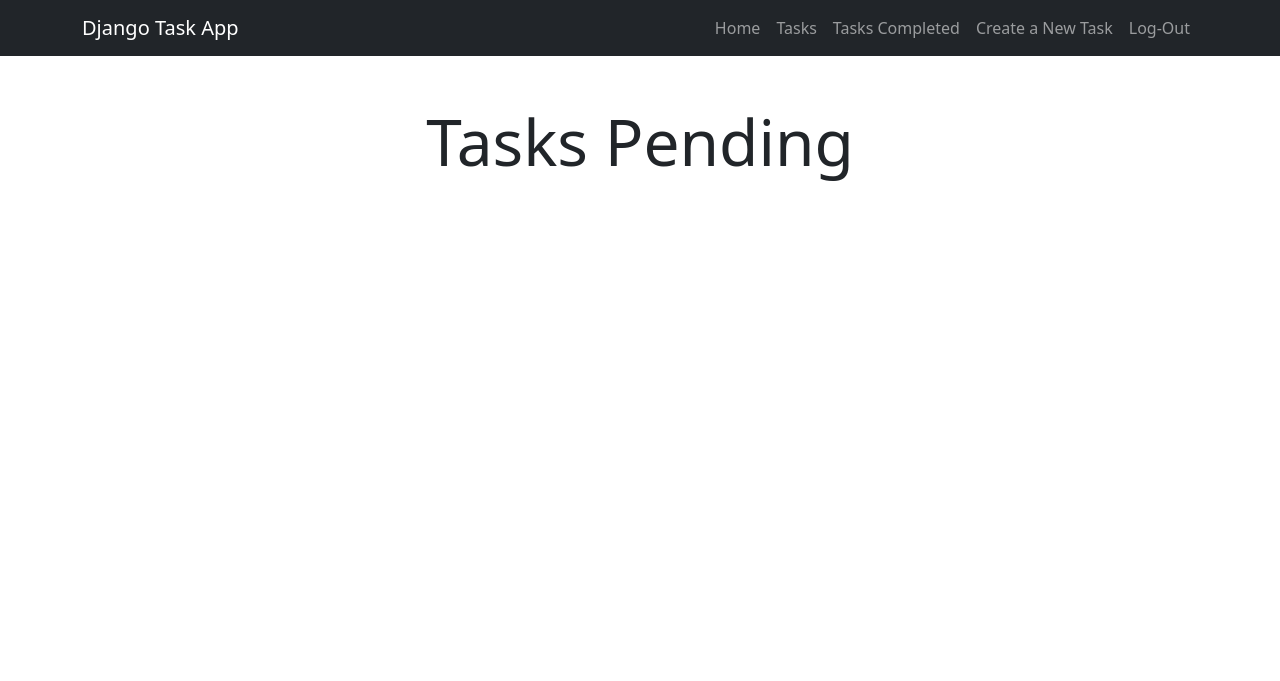
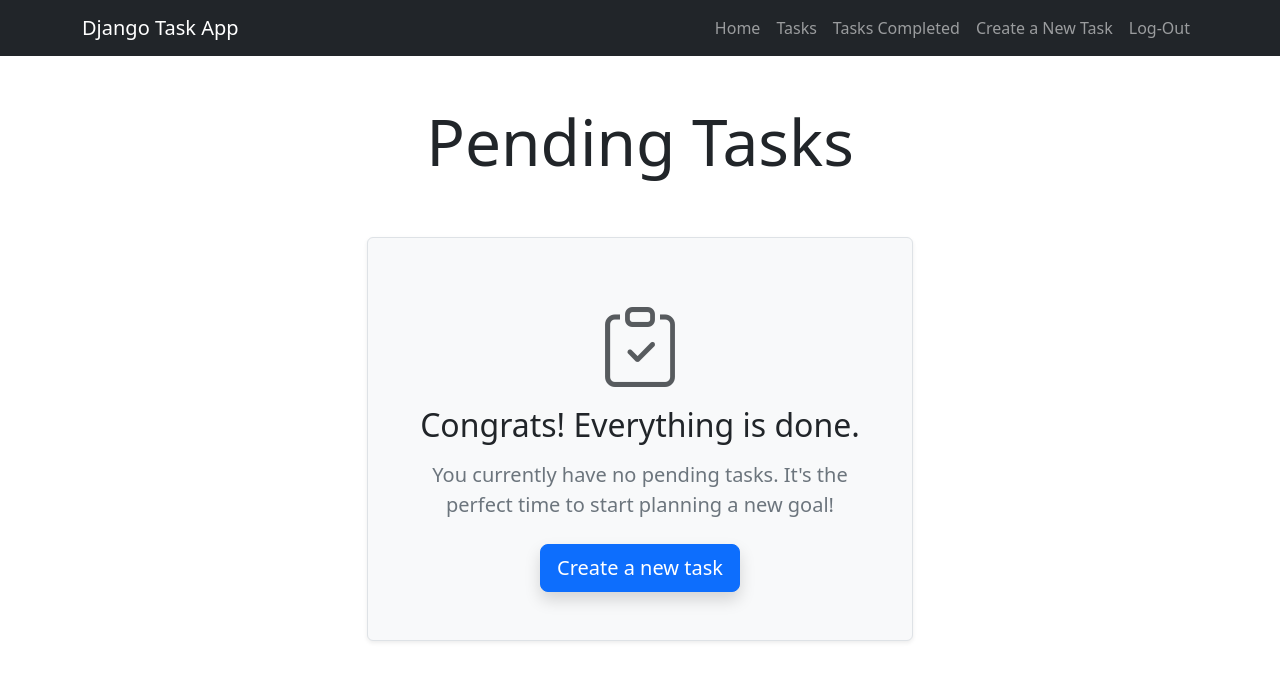
Before and after one commit to Santiago-Cegarra/Django-Task-Manager-, a Django app: page /tasks/ in a window 1280 px wide. Shown: the top 681 px of the page. Run offline with Django 5.2, Linux system fonts and the light colour scheme; the visitor is signed in with stand-in values (Sample User, id 1); data that the repository does not hold is empty.

Commit message:
Enhance task forms and templates with improved styling and user feedback

```diff
--- a/tasks/forms.py
+++ b/tasks/forms.py
@@ -11,5 +11,5 @@ class CreateTaskForm(forms.ModelForm):
                                             'placeholder': 'Write a Title'}),
             'desc': forms.Textarea(attrs={'class': 'form-control',
                                           'placeholder': 'Write a Description'}), # NOQA
-            'important': forms.CheckboxInput(attrs={'class': 'form-check-input m-auto'}) # NOQA
+            'important': forms.CheckboxInput(attrs={'class': 'form-check-input mb-3'}) # NOQA
         }
--- a/tasks/templates/base.html
+++ b/tasks/templates/base.html
@@ -4,7 +4,8 @@
     <meta charset="UTF-8">
     <meta name="viewport" content="width=device-width, initial-scale=1.0">
     <title>Django CRUD</title>
-    <link rel="stylesheet" href="	https://cdn.jsdelivr.net/npm/bootstrap@5.3.8/dist/css/bootstrap.min.css">
+    <link rel="stylesheet" href="https://cdn.jsdelivr.net/npm/bootstrap@5.3.8/dist/css/bootstrap.min.css">
+    <link rel="stylesheet" href="https://cdn.jsdelivr.net/npm/bootstrap-icons@1.11.3/font/bootstrap-icons.min.css">
 </head>
 
 <body>
--- a/tasks/templates/create_task.html
+++ b/tasks/templates/create_task.html
@@ -4,7 +4,7 @@
     <div class="row">
         <div class="col-md-4 offset-md-4">
             <form action="/task/create/" method="POST" class="card card-body mt-4">
-                <h1>Create a Task!</h1>
+                <h1 class="text-center">Create a Task!</h1>
                 {% csrf_token %}
                 {{form.as_p}}
                 <button class="btn btn-primary"> Create Task ! </button>
--- a/tasks/templates/tasks.html
+++ b/tasks/templates/tasks.html
@@ -3,8 +3,21 @@
 <main class="container">
     <div class="row">
         <div class="col-md-6 offset-md-3">
-            <h1 class="text-center display-3 py-5">Tasks Pending</h1>
+            <h1 class="text-center display-3 py-5">Pending Tasks</h1>
             <ul class="list-group">
+                {%if not tasks %}
+                    <div class="text-center p-5 bg-light rounded shadow-sm border">
+                    <i class="bi bi-clipboard-check text-muted mb-4" style="font-size: 5rem;"></i>
+                    <h2 class="text-dark mb-3">Congrats! Everything is done.</h2>
+                    <p class="lead text-secondary mb-4">
+                        You currently have no pending tasks. It's the perfect time to start planning a new goal!
+                    </p>
+                    <a href="{% url 'create_task' %}" class="btn btn-primary btn-lg shadow">
+                        Create a new task
+                    </a>
+                </div>
+                {% endif %}
+
                 {% for task in tasks %}
                 <a class="list-group-item" href="{% url 'task_detail' task.id %}">
                         <header class="d-flex flex-wrap flex-sm-row justify-content-between mb-2">
```
